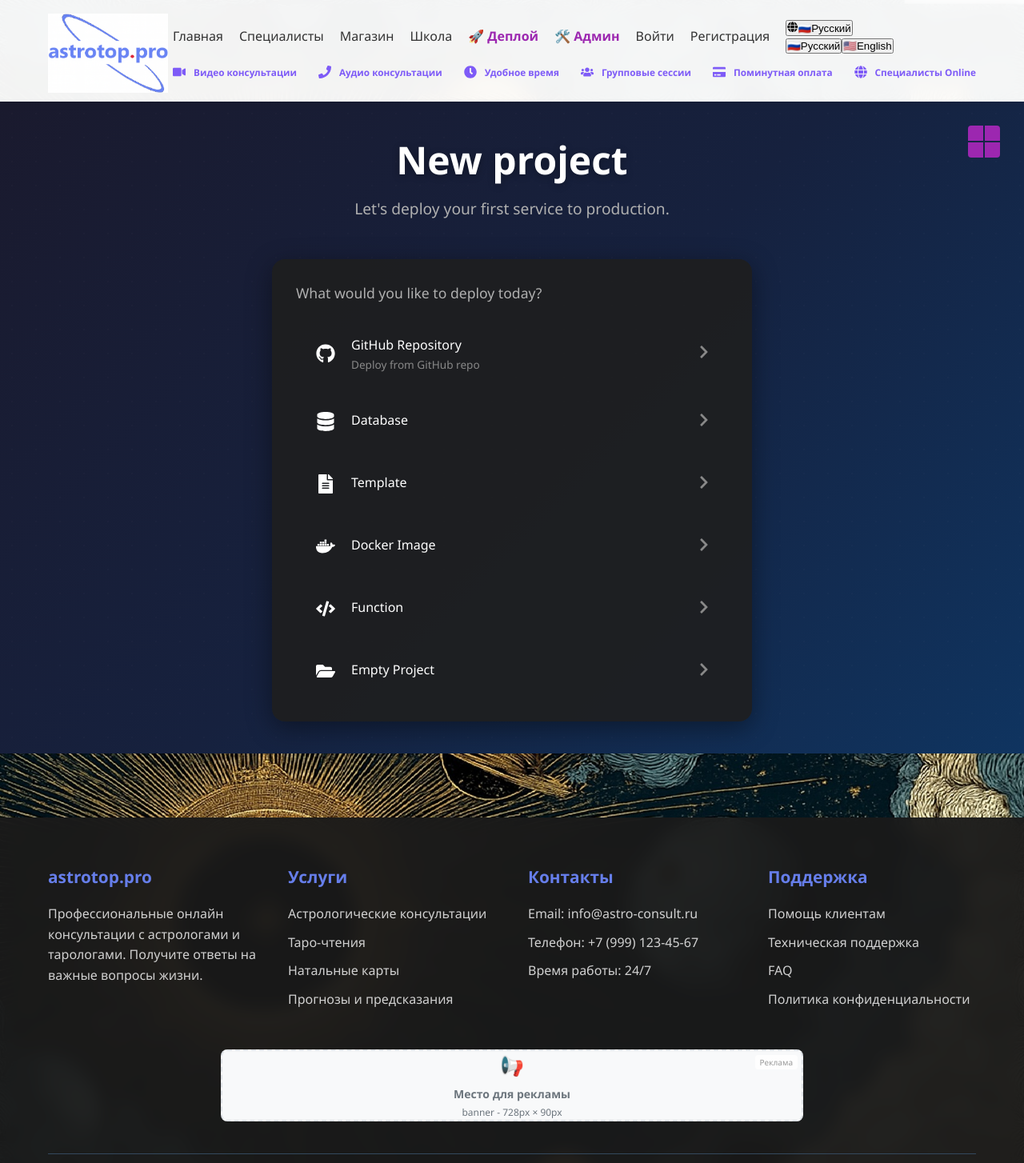
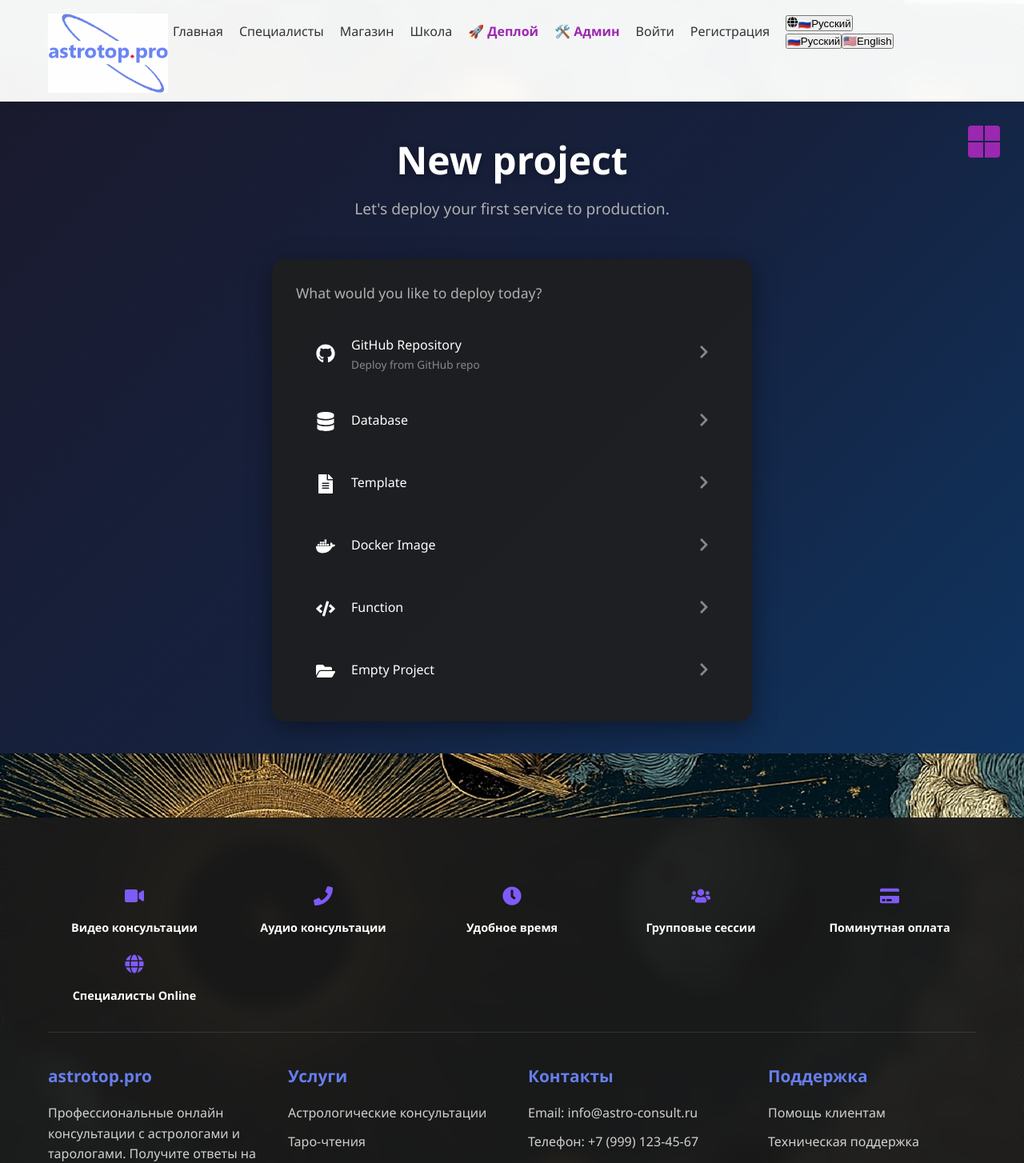
Before and after one commit to Kristalrgb/astrotop.pro, a React (Vite) app: page /deploy in a window 1280 px wide. Shown: the top 1454 px of the page at 80% size. Built offline with nearby package versions, Linux system fonts and the light colour scheme; no server answers.

Commit message:
РџРµСЂРµРЅРµСЃС‚Рё СЌР»РµРјРµРЅС‚С‹ РєРѕРЅСЃСѓР»СЊС‚Р°С†РёР№ РёР· Header РІ Footer

```diff
--- a/src/components/Footer.jsx
+++ b/src/components/Footer.jsx
@@ -1,14 +1,91 @@
 import React from 'react'
 import { useLanguage } from '../contexts/LanguageContext'
 import AdBanner from './AdBanner'
+import { FaVideo, FaPhone, FaClock, FaUsers, FaCreditCard, FaGlobe } from 'react-icons/fa'
 
 const Footer = () => {
   const { currentLanguage } = useLanguage()
   const isEnglish = currentLanguage === 'en'
 
+  const translate = (ru, en) => (isEnglish ? en : ru)
+
   return (
     <footer className="footer">
       <div className="container">
+        {/* Консультации информация */}
+        <div className="consultations-info" style={{
+          marginBottom: '40px',
+          padding: '30px 0',
+          borderBottom: '1px solid rgba(255, 255, 255, 0.1)'
+        }}>
+          <div className="consultations-grid" style={{
+            display: 'grid',
+            gridTemplateColumns: 'repeat(auto-fit, minmax(180px, 1fr))',
+            gap: '20px',
+            justifyContent: 'center'
+          }}>
+            <div className="consultations-item" style={{
+              flexDirection: 'column',
+              alignItems: 'center',
+              textAlign: 'center',
+              color: 'white'
+            }}>
+              <FaVideo style={{ fontSize: '24px', marginBottom: '8px', color: '#7e5bf7' }} />
+              <h4 style={{ margin: 0, fontSize: '0.9rem', color: 'white' }}>{translate('Видео консультации', 'Video consultations')}</h4>
+            </div>
+
+            <div className="consultations-item" style={{
+              flexDirection: 'column',
+              alignItems: 'center',
+              textAlign: 'center',
+              color: 'white'
+            }}>
+              <FaPhone style={{ fontSize: '24px', marginBottom: '8px', color: '#7e5bf7' }} />
+              <h4 style={{ margin: 0, fontSize: '0.9rem', color: 'white' }}>{translate('Аудио консультации', 'Audio consultations')}</h4>
+            </div>
+
+            <div className="consultations-item" style={{
+              flexDirection: 'column',
+              alignItems: 'center',
+              textAlign: 'center',
+              color: 'white'
+            }}>
+              <FaClock style={{ fontSize: '24px', marginBottom: '8px', color: '#7e5bf7' }} />
+              <h4 style={{ margin: 0, fontSize: '0.9rem', color: 'white' }}>{translate('Удобное время', 'Convenient time')}</h4>
+            </div>
+
+            <div className="consultations-item" style={{
+              flexDirection: 'column',
+              alignItems: 'center',
+              textAlign: 'center',
+              color: 'white'
+            }}>
+              <FaUsers style={{ fontSize: '24px', marginBottom: '8px', color: '#7e5bf7' }} />
+              <h4 style={{ margin: 0, fontSize: '0.9rem', color: 'white' }}>{translate('Групповые сессии', 'Group sessions')}</h4>
+            </div>
+
+            <div className="consultations-item" style={{
+              flexDirection: 'column',
+              alignItems: 'center',
+              textAlign: 'center',
+              color: 'white'
+            }}>
+              <FaCreditCard style={{ fontSize: '24px', marginBottom: '8px', color: '#7e5bf7' }} />
+              <h4 style={{ margin: 0, fontSize: '0.9rem', color: 'white' }}>{translate('Поминутная оплата', 'Pay per minute')}</h4>
+            </div>
+
+            <div className="consultations-item" style={{
+              flexDirection: 'column',
+              alignItems: 'center',
+              textAlign: 'center',
+              color: 'white'
+            }}>
+              <FaGlobe style={{ fontSize: '24px', marginBottom: '8px', color: '#7e5bf7' }} />
+              <h4 style={{ margin: 0, fontSize: '0.9rem', color: 'white' }}>{translate('Специалисты Online', 'Specialists Online')}</h4>
+            </div>
+          </div>
+        </div>
+
         <div className="footer-content">
           <div className="footer-section">
             <h3>astrotop.pro</h3>
--- a/src/components/Header.jsx
+++ b/src/components/Header.jsx
@@ -3,7 +3,7 @@
 import { useAuth } from '../contexts/AuthContext'
 import { useLanguage } from '../contexts/LanguageContext'
 import LanguageSwitcher from './LanguageSwitcher'
-import { FaSignOutAlt, FaBars, FaVideo, FaPhone, FaClock, FaUsers, FaCreditCard, FaGlobe } from 'react-icons/fa'
+import { FaSignOutAlt, FaBars } from 'react-icons/fa'
 import AdBanner from './AdBanner'
 
 const Header = () => {
@@ -81,40 +81,6 @@
               </li>
             </ul>
           </nav>
-
-          <div className="consultations-info">
-            <div className="consultations-grid">
-              <div className="consultations-item">
-                <FaVideo />
-                <h4>{translate('Видео консультации', 'Video consultations')}</h4>
-              </div>
-
-              <div className="consultations-item">
-                <FaPhone />
-                <h4>{translate('Аудио консультации', 'Audio consultations')}</h4>
-              </div>
-
-              <div className="consultations-item">
-                <FaClock />
-                <h4>{translate('Удобное время', 'Convenient time')}</h4>
-              </div>
-
-              <div className="consultations-item">
-                <FaUsers />
-                <h4>{translate('Групповые сессии', 'Group sessions')}</h4>
-              </div>
-
-              <div className="consultations-item">
-                <FaCreditCard />
-                <h4>{translate('Поминутная оплата', 'Pay per minute')}</h4>
-              </div>
-
-              <div className="consultations-item">
-                <FaGlobe />
-                <h4>{translate('Специалисты Online', 'Specialists Online')}</h4>
-              </div>
-            </div>
-          </div>
         </div>
       </div>
 
```
